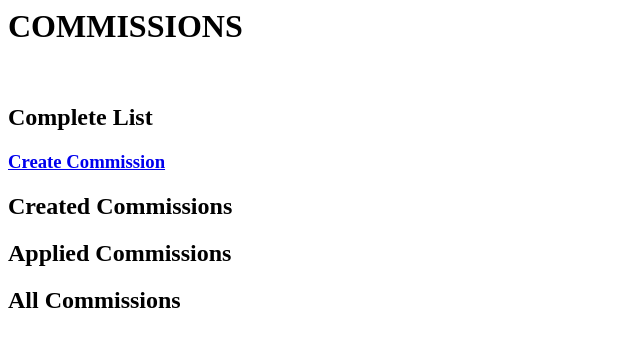
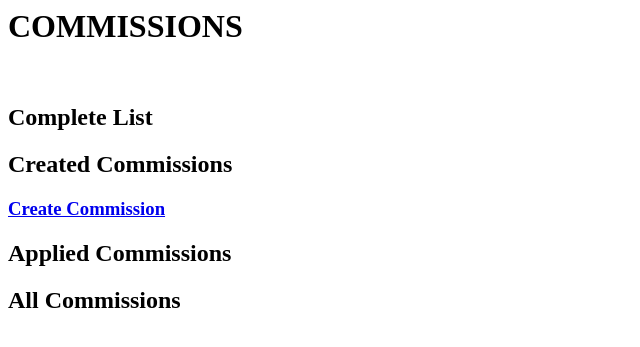
Before and after one commit to eevicteen/hobbysite-G-13, a Django app: page /commissions/list in a window 1280 px wide. Shown: the top 347 px of the page, without its empty margins (0-640 px from the left). Run offline with Django 5.2, Linux system fonts and the light colour scheme; the visitor is signed in with stand-in values (Sample User, id 1); data that the repository does not hold is empty.

Commit message:
fiddled around with order of divs

```diff
--- a/commissions/templates/commission_list.html
+++ b/commissions/templates/commission_list.html
@@ -9,12 +9,13 @@
 
 {% block content %}
 <h1 class="app-header">COMMISSIONS</h1> <br>
+<div class = main-content>
     <h2>Complete List</h2>
 
     {% if user.is_authenticated %}
+        <h2 class="com-header">Created Commissions</h2>
+        <div class="coms">
             <h3><a href="/commissions/add">Create Commission</a></h3>
-    <div class="created-coms">
-        <h2>Created Commissions</h2>
             <ul>
                 {% for commission in object_list %}
                     {% if user.profile ==  commission.author%}
@@ -26,7 +27,8 @@
                 {% endfor %}
             </ul>
         </div>
-    <h2>Applied Commissions</h2>
+        <div class="coms">
+        <h2 class="com-header">Applied Commissions</h2>
         <ul>
             {% for app in applications %}
             {% if app.applicant == user.profile%}
@@ -52,8 +54,9 @@
             {% endfor %}
         </ul>
     {% endif %}
-
-<h2>All Commissions</h2>
+        </div>
+        <div class="coms">
+            <h2 class="com-header">All Commissions</h2>
             <ul>
                 {% for commission in object_list %}
                 <h3><a href="{{commission.get_absolute_url}}">{{commission.title}}</a></h3>
@@ -62,4 +65,6 @@
                 <br>
                 {% endfor %}
             </ul>
+        </div>
+</div>
 {% endblock %}
```
Lines whose indentation alone changed are shown as unchanged.
